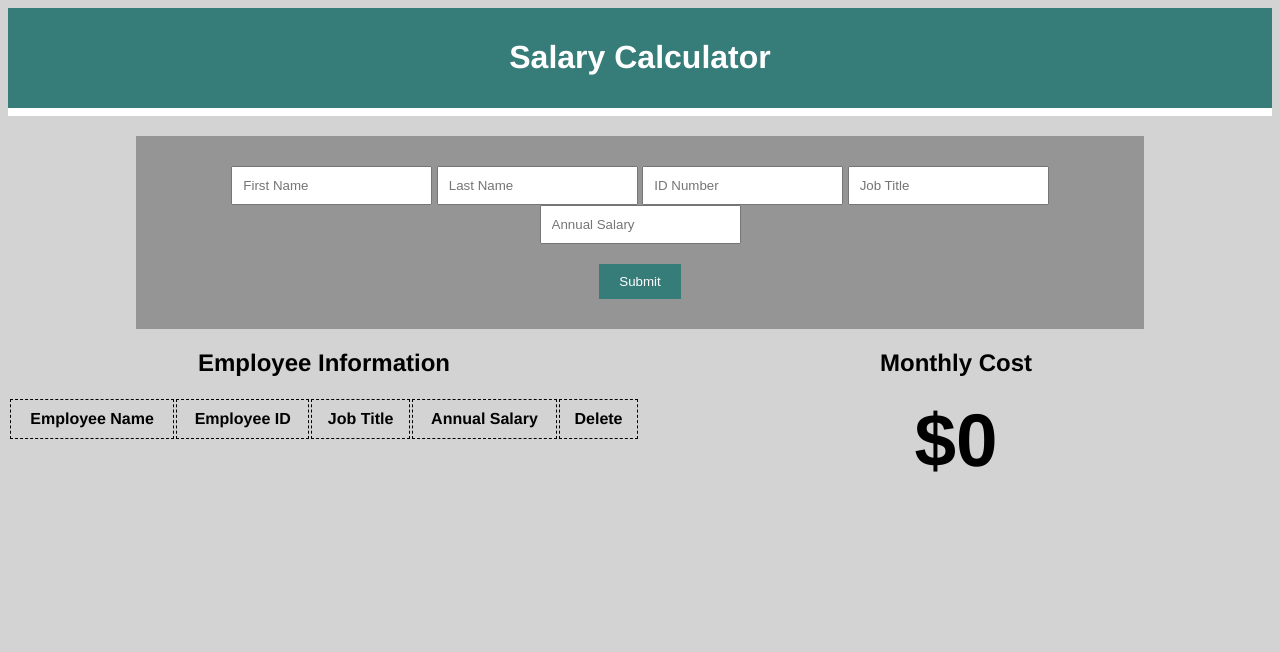
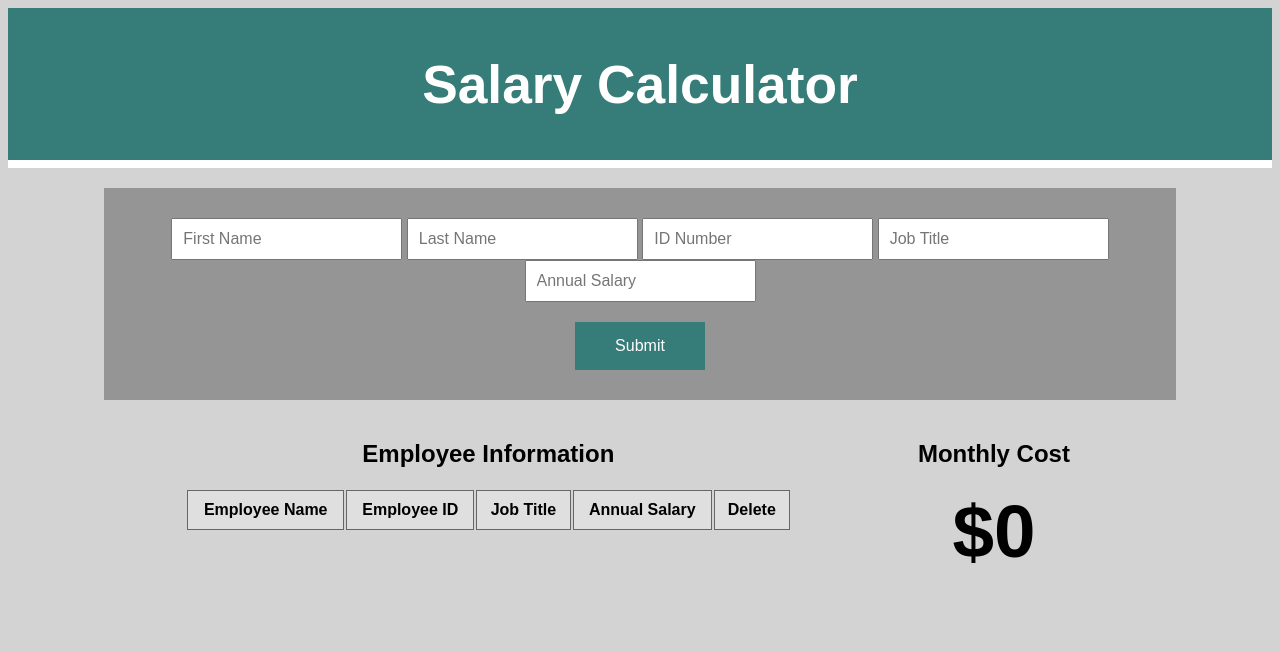
Before and after one commit to amyrichardson/salary-calculator, a plain HTML site: page index.html in a window 1280 px wide. Drawn offline with Linux system fonts and the light colour scheme; a web font is replaced by a local one.

Commit message:
additional styling for page

```diff
--- a/index.html
+++ b/index.html
@@ -4,6 +4,7 @@
 <head>
   <meta charset="utf-8">
   <title>Salary Calculator</title>
+  <link href="https://fonts.googleapis.com/css?family=Muli" rel="stylesheet">
   <link rel="stylesheet" href="styles.css">
   <script src="jquery-3.2.1.min.js" charset="utf-8"></script>
   <script src="client.js" charset="utf-8"></script>
@@ -24,6 +25,9 @@
       <button type="button" id="submitButton">Submit</button>
     </form>
   </div>
+  <div class="container">
+
+
     <div class="employeeInfoDiv">
       <h2>Employee Information</h2>
       <table>
@@ -45,7 +49,7 @@
       <h2>Monthly Cost</h2>
       <h3></h3>
     </div>
-
+  </div>
 </body>
 
 </html>
--- a/styles.css
+++ b/styles.css
@@ -1,7 +1,7 @@
 html, body {
   text-align: center;
   background-color: lightgrey;
-  font-family: Helvetica, sans-serif;
+  font-family: 'Muli', sans-serif;
 }
 
 header {
@@ -11,6 +11,10 @@ header {
   padding: 10px;
   border-bottom: 8px solid white;
   margin-bottom: 20px;
+}
+
+h1 {
+  font-size: 40pt;
 }
 
 h3 {
@@ -24,17 +28,17 @@ h3 {
   display: flex;
   justify-content: center;
   background-color: rgba(88, 88, 88, 0.5);
-  width: 75%;
+  width: 80%;
   padding: 30px;
 }
 
 .employeeInfoDiv {
   display: block;
-  margin: auto;
+  margin: 0 auto;
+  margin-top: 20px;
   float: left;
   justify-content: center;
-  height: 20px;
-  width: 50%;
+  width: 60%;
 }
 
 table {
@@ -43,29 +47,51 @@ table {
 
 .monthlyCostDiv {
   margin: 0 auto;
+  margin-top: 20px;
+  justify-content: center;
   display: block;
   float: left;
-  width: 50%;
+  width: 20%;
+}
+
+.container {
+  width: 80%;
+  margin: auto;
+  display: flex;
+  justify-content: center;
 }
 
 th {
-  border: 1px dashed black;
+  border: 1px solid rgb(102, 102, 102);
   padding: 10px;
+  background-color: rgba(232, 232, 232, 0.57);
 }
 
 td {
-  border: 1px dashed black;
+  border: 0;
   padding: 10px;
+  color: white;
+  background-color: rgba(88, 88, 88, 0.5);
 }
 
 input {
   padding: 10px;
+  font-size: 12pt;
 }
 
 #submitButton {
   margin-top: 20px;
   border: 0;
+  padding: 15px 40px;
+  background-color: rgb(54, 124, 121);
+  color: white;
+  font-size: 12pt;
+}
+
+#delete {
+  border: 0;
   padding: 10px 20px;
   background-color: rgb(54, 124, 121);
   color: white;
+  font-size: 10pt;
 }
```
Also changed, not shown: README.md (added), 1 other file. Lines whose indentation alone changed are shown as unchanged.
